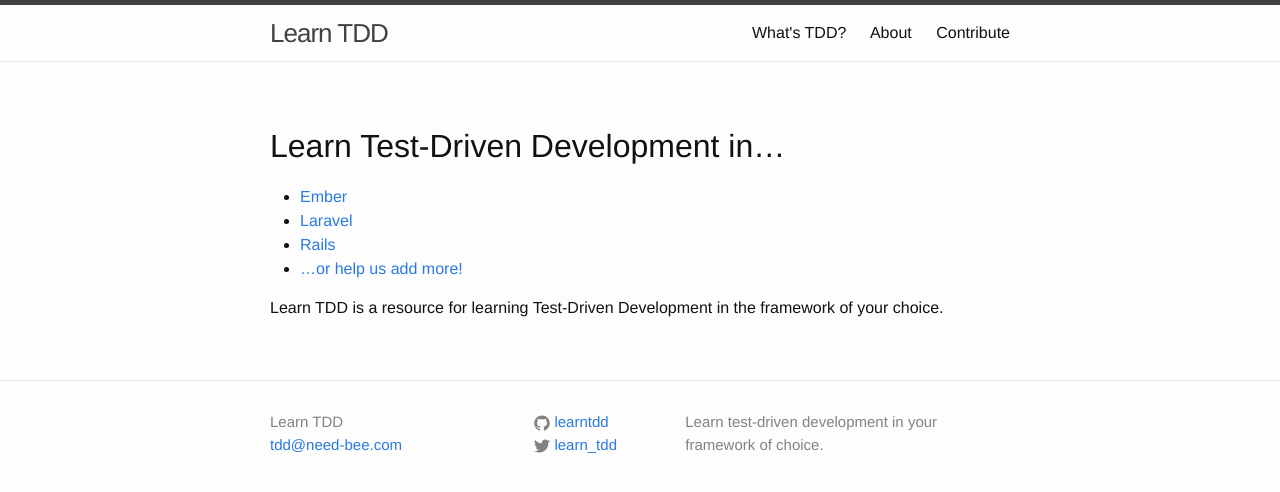
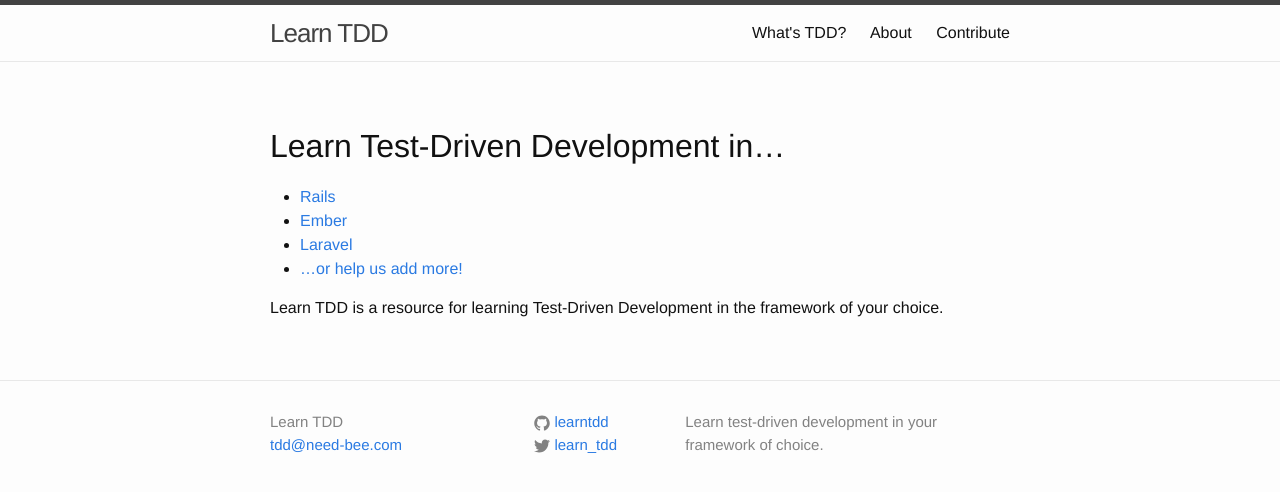
Before and after one commit to learn-tdd-in/learntdd.in, a Jekyll site: the page built from index.md, in a window 1280 px wide. Shown: the top 492 px of the page. Built offline with Jekyll 4.4.1, drawn with Linux system fonts in a browser that asks for light colours.

```diff
--- a/index.md
+++ b/index.md
@@ -4,9 +4,9 @@ layout: page
 
 ## Learn Test-Driven Development in…
 
+* [Rails](/rails)
 * [Ember](/ember)
 * [Laravel](/laravel)
-* [Rails](/rails)
 * […or help us add more!](/contribute)
 
 Learn TDD is a resource for learning Test-Driven Development in the framework of your choice.
```
